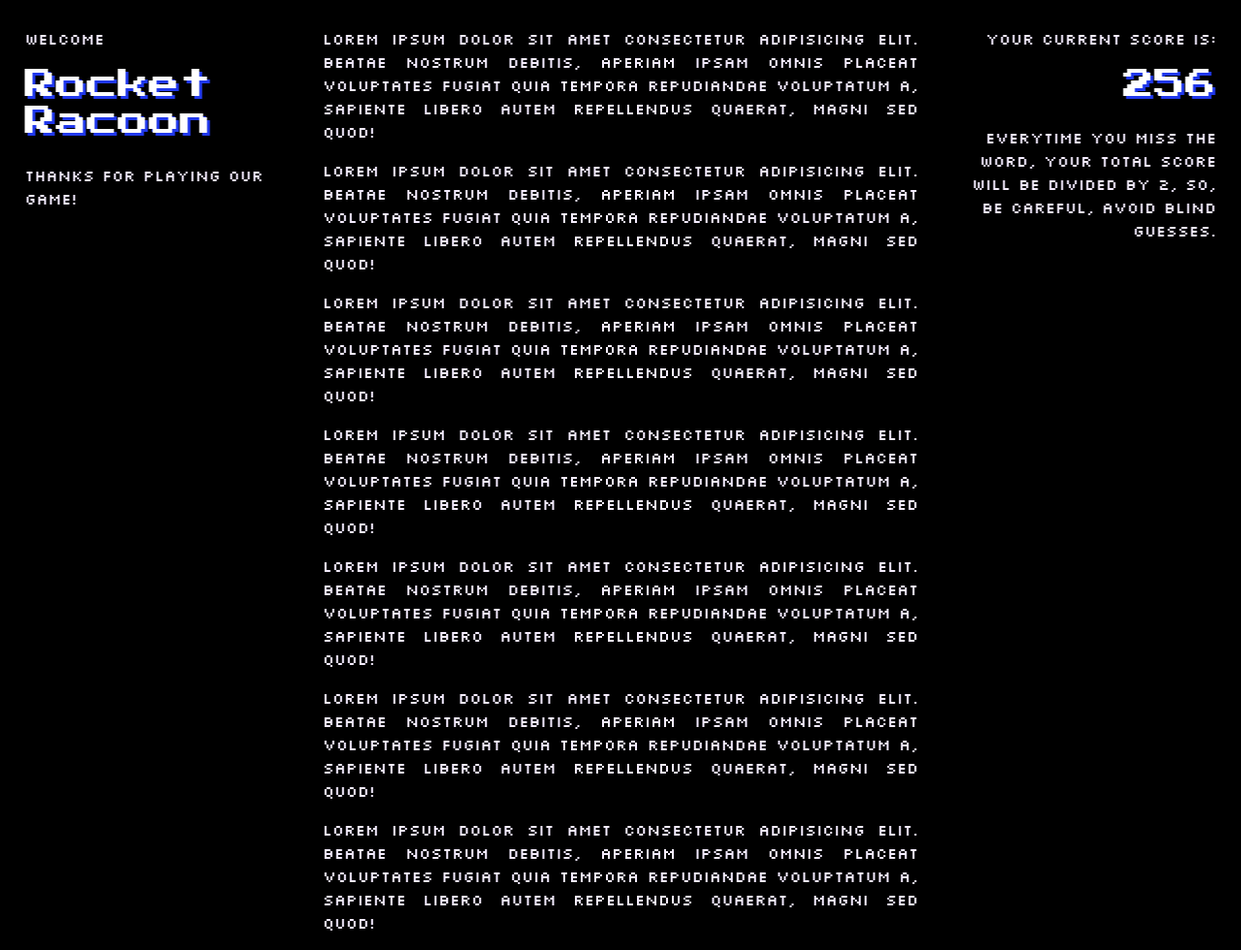
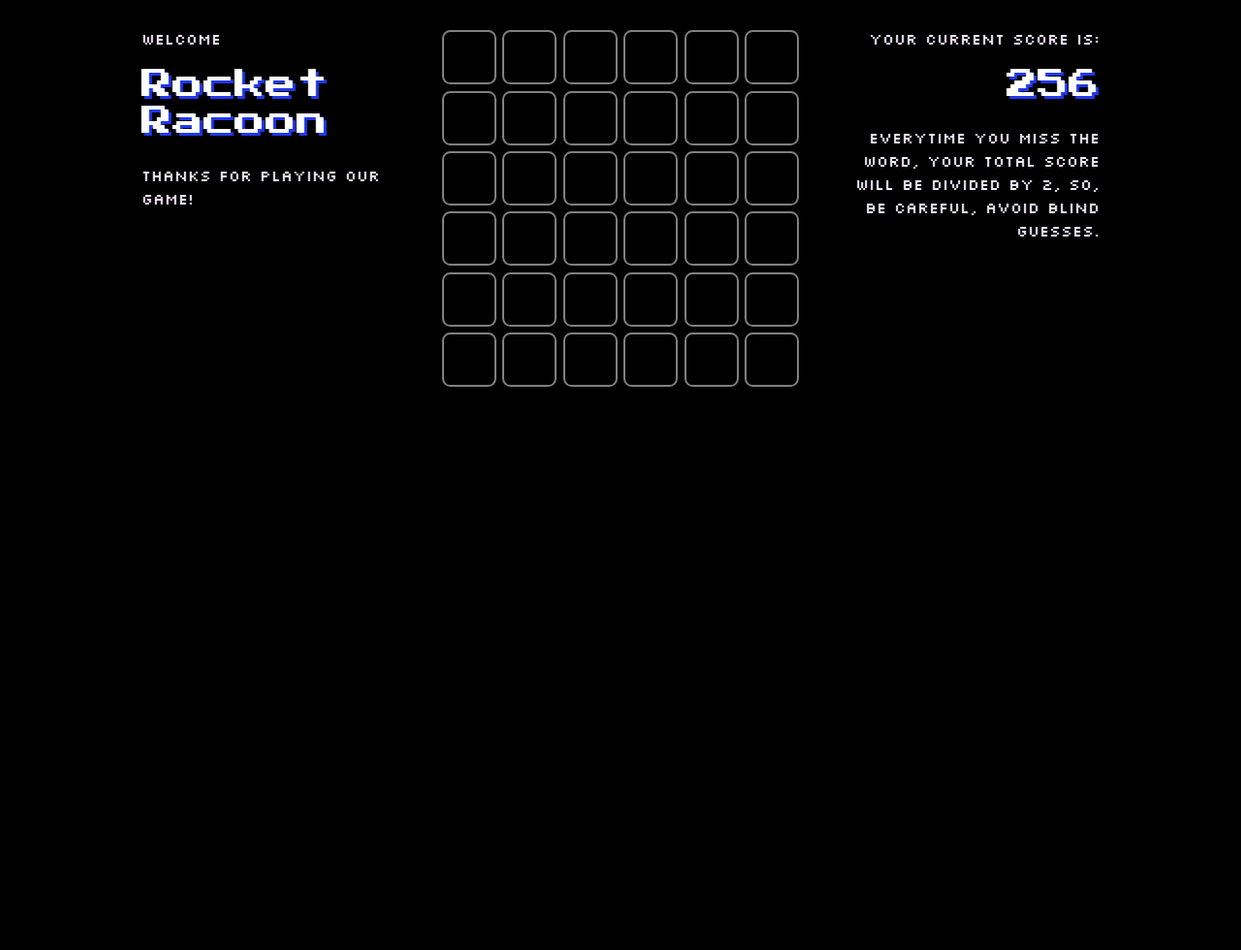
Before and after one commit to SeaSkyThe/FPGA-GuessTheWord, a Django app: template GuessTheWord/templates/game.html in a window 1280 px wide; the page is wider, and only the part inside the window is pictured. Shown: the part 372-1352 px from the top of that part at 97% size. After the commit the page ends 771 px from the top of that part, so only its background shows below. Run offline with Django 3.2, Linux system fonts and the light colour scheme; the template is opened without the code that fills it: values that come from a table or form of the project are taken from there, others are empty; data comes from the database, SQL or seed files in the repository.

Commit message:
First version of the game screen

```diff
--- a/GuessTheWord/game/views.py
+++ b/GuessTheWord/game/views.py
@@ -15,6 +15,7 @@
     elif(request.method == 'POST'):
         # Pega do form o nick e a disciplina
         nickname = request.POST.get('nickname_field')
+        nickname = nickname.title()
         subject = request.POST.get('subject_select')
 
         # Cria um player com aquele nick, ou pega um que ja existe
--- a/GuessTheWord/static/base.css
+++ b/GuessTheWord/static/base.css
@@ -62,6 +62,10 @@
     max-width: 22%;
     min-width: 22%;
     color: #F4ECFF;
+}
+
+.player-profile h2 {
+    text-transform: capitalize;
 }
 
 .player-record {
@@ -156,3 +160,48 @@
         opacity: 1.0;
     }
 }
+
+/* GAME BOARD STYLE */
+
+#game {
+    display: flex;
+    align-items: center;
+    flex-direction: column;
+}
+
+.play-row {
+    display: flex;
+}
+
+.play-box {
+    border: 2px solid gray;
+    border-radius: 15%;
+    margin: 0.2em;
+    height: 3.5em;
+    width: 3.5em;
+    display: flex;
+    justify-content: center;
+    align-items: center;
+    text-transform: uppercase;
+}
+
+.letter-input {
+    background-color: #3F3F3F;
+}
+
+.letter-input p {
+    font-size: 1.4em;
+    margin-bottom: 0;
+}
+
+.wrong-letter {
+    background-color: #3F0000;
+}
+
+.wrong-pos-letter {
+    background-color: #666600;
+}
+
+.correct-letter {
+    background-color: #003F00;
+}
--- a/GuessTheWord/templates/game.html
+++ b/GuessTheWord/templates/game.html
@@ -16,13 +16,118 @@
 {% block content %}
     {% comment %} TODO GAME {% endcomment %}
     {% if round %} <!-- SE O REGISTRO OCORRER COM SUCESSO E O ROUND FOI CRIADO MOSTRA O JOGO -->
-        <p class="text-justify">Lorem ipsum dolor sit amet consectetur adipisicing elit. Beatae nostrum debitis, aperiam ipsam omnis placeat voluptates fugiat quia tempora repudiandae voluptatum a, sapiente libero autem repellendus quaerat, magni sed quod!</p>
-        <p class="text-justify">Lorem ipsum dolor sit amet consectetur adipisicing elit. Beatae nostrum debitis, aperiam ipsam omnis placeat voluptates fugiat quia tempora repudiandae voluptatum a, sapiente libero autem repellendus quaerat, magni sed quod!</p>
-        <p class="text-justify">Lorem ipsum dolor sit amet consectetur adipisicing elit. Beatae nostrum debitis, aperiam ipsam omnis placeat voluptates fugiat quia tempora repudiandae voluptatum a, sapiente libero autem repellendus quaerat, magni sed quod!</p>
-        <p class="text-justify">Lorem ipsum dolor sit amet consectetur adipisicing elit. Beatae nostrum debitis, aperiam ipsam omnis placeat voluptates fugiat quia tempora repudiandae voluptatum a, sapiente libero autem repellendus quaerat, magni sed quod!</p>
-        <p class="text-justify">Lorem ipsum dolor sit amet consectetur adipisicing elit. Beatae nostrum debitis, aperiam ipsam omnis placeat voluptates fugiat quia tempora repudiandae voluptatum a, sapiente libero autem repellendus quaerat, magni sed quod!</p>
-        <p class="text-justify">Lorem ipsum dolor sit amet consectetur adipisicing elit. Beatae nostrum debitis, aperiam ipsam omnis placeat voluptates fugiat quia tempora repudiandae voluptatum a, sapiente libero autem repellendus quaerat, magni sed quod!</p>
-        <p class="text-justify">Lorem ipsum dolor sit amet consectetur adipisicing elit. Beatae nostrum debitis, aperiam ipsam omnis placeat voluptates fugiat quia tempora repudiandae voluptatum a, sapiente libero autem repellendus quaerat, magni sed quod!</p>
+        <div id="game">
+
+        </div>
+        <script>
+            // Global Variables
+            var current_guess = 0
+            var current_letter = 0
+            var number_of_guesses = 6
+            var current_word = "python".toUpperCase()
+            var number_of_characters = current_word.length
+            var correct_letter = 0
+
+            // Init board
+            function init(){
+                let play = document.getElementById("game")
+                for(i = 0; i < number_of_guesses; i++){
+                    let each_row = document.createElement("div")
+                    each_row.classList.add("play-row")
+                    for(j = 0; j < number_of_characters; j++){
+                        let box_letter = document.createElement("div")
+                        box_letter.classList.add("play-box")
+                        each_row.appendChild(box_letter)
+                    }
+                    play.appendChild(each_row)
+                }
+            }
+
+            window.onload = (event)=>{
+                init()
+            }
+
+            document.addEventListener("keyup", (e) => {
+                let pressed_key = String(e.key)
+                if(pressed_key == "Backspace"){
+                    delete_letter()
+                    return
+                }
+
+                if(pressed_key == "Enter"){
+                    guess_check()
+                    return
+                }
+
+                let match_key = pressed_key.match(/^[a-z|A-Z]$/)
+
+                if(match_key > 1 || !match_key){
+                    return
+                }
+                else{
+                    insert_letter(pressed_key)
+                }
+            })
+
+            function delete_letter(){
+                if(current_letter == 0){
+                    return
+                }
+                let row = document.getElementsByClassName("play-row")[current_guess]
+                let box = row.children[current_letter-1]
+                box.textContent = ""
+                box.classList.remove("letter-input")
+                box.classList.add("play-box")
+                current_letter = current_letter - 1
+            }
+
+            function guess_check(){
+                if(current_letter < number_of_characters){
+                    return
+                }
+                guess_word = ""
+                for(i = 0; i < number_of_characters; i++){
+                    let current_row = document.getElementsByClassName("play-row")[current_guess]
+                    let box_letter = current_row.children[i]
+                    let current_letter = box_letter.textContent
+                    current_letter = current_letter.toUpperCase()
+                    guess_word = guess_word + current_letter
+
+
+                    if(current_letter == current_word[i]){
+                        box_letter.classList.add("correct-letter")
+                        correct_letter = correct_letter + 1
+                    }
+                    else if(current_word.indexOf(current_letter) != -1){
+                        box_letter.classList.add("wrong-pos-letter")
+                    }
+                    else{
+                        box_letter.classList.add("wrong-letter")
+                    }
+                }
+                if(correct_letter == number_of_characters){
+                    current_guess = 7
+                    return
+                }
+                current_guess = current_guess + 1
+                current_letter = 0
+                correct_letter = 0
+            }
+
+            function insert_letter(pressed_key){
+                if(current_letter >= number_of_characters || current_guess == 7){
+                    return
+                }
+                let current_row = document.getElementsByClassName("play-row")[current_guess]
+                let box_letter = current_row.children[current_letter]
+                let paragraph = document.createElement("p")
+                paragraph.textContent = pressed_key
+                box_letter.appendChild(paragraph)
+                box_letter.classList.add("letter-input")
+                current_letter = current_letter + 1
+
+            }
+        </script>
     {% else %}
         <div class='register_block'>
             <div class="nes-container with-title is-centered is-dark">
```
Also changed, not shown: 1 other file.
